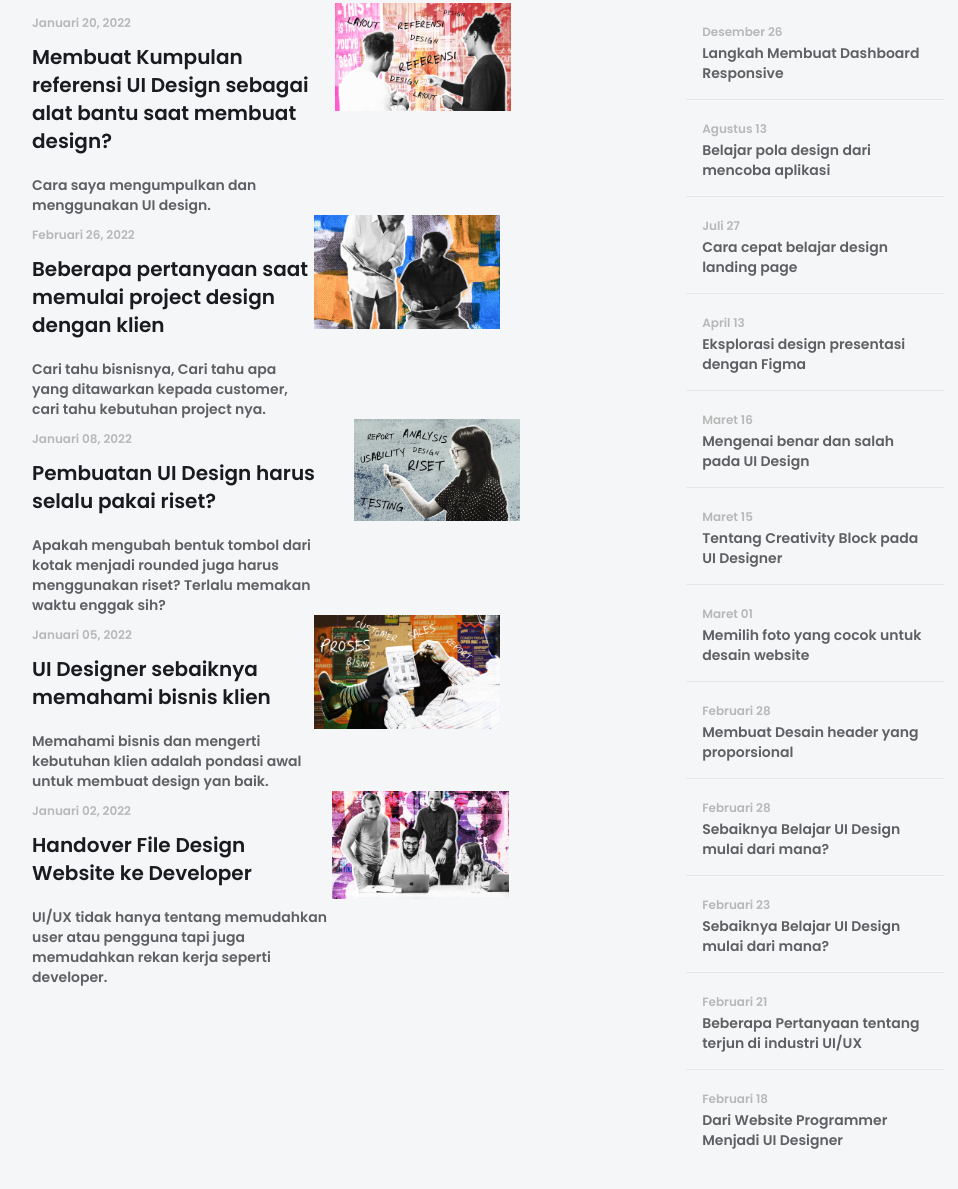
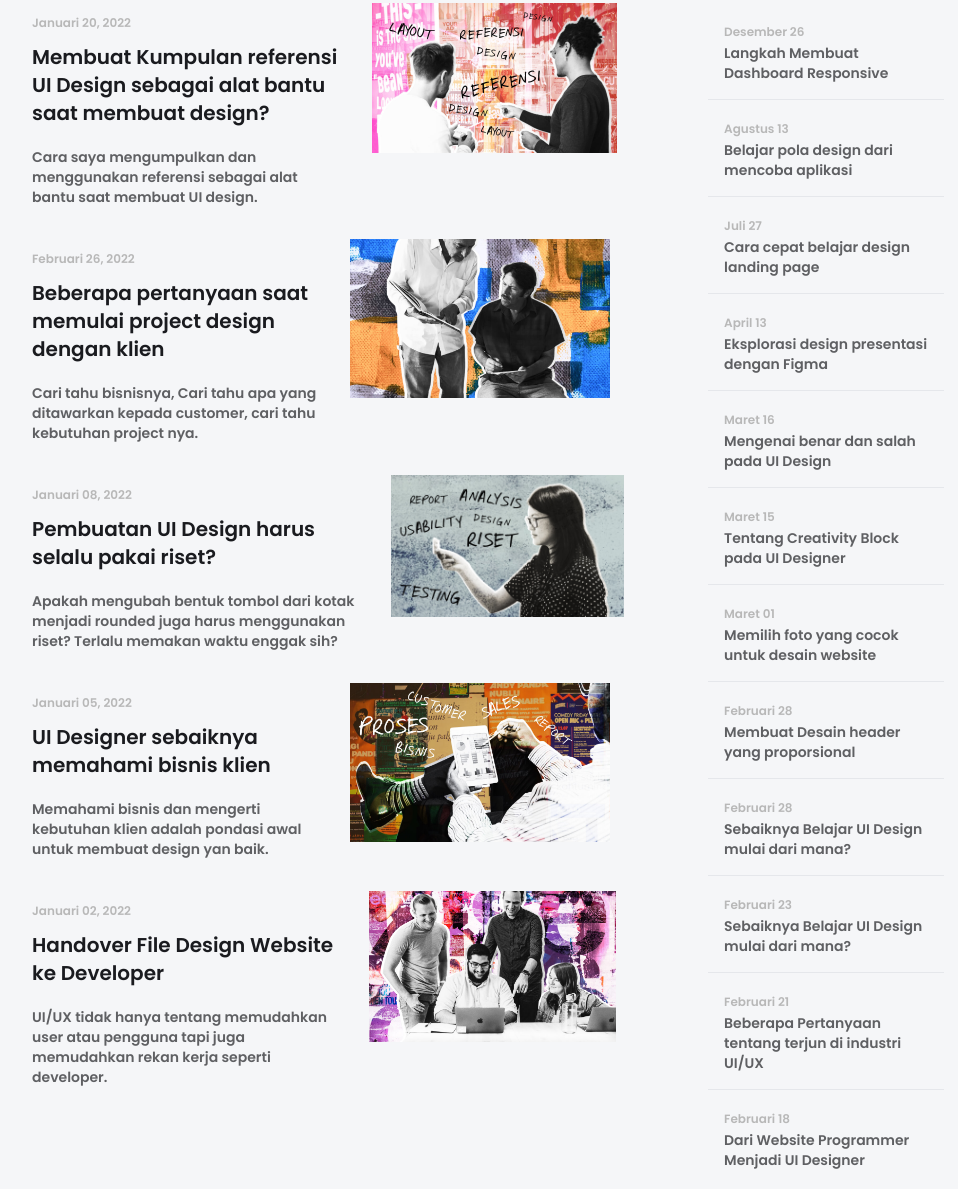
Before and after one commit to romeiro-bru/blog, a website: page src/index.html in a window 1280 px wide. Shown: the part 3385-4574 px from the top of the page, without its empty margins (152-1110 px from the left). Drawn offline with Linux system fonts and the light colour scheme.

Commit message:
Add breaking points

```diff
--- a/src/index.html
+++ b/src/index.html
@@ -237,58 +237,58 @@
 
       <ul>
         <li>
-          <article class="flex">
+          <article class="mb-8 md:flex">
             <div>
               <figcaption class="my-3 text-xs font-bold text-primary-base-lowest"><time datetime="2022-01-20">Januari 20, 2022</time></figcaption>
               <h3 class="mb-5 text-xl font-bold text-primary">Membuat Kumpulan referensi UI Design sebagai alat bantu saat membuat design?</h3>
-              <p class="text-sm font-bold text-primary-base-low">Cara saya mengumpulkan dan menggunakan UI design.</p>
+              <p class="text-sm font-bold text-primary-base-low">Cara saya mengumpulkan dan menggunakan referensi sebagai alat bantu saat membuat UI design.</p>
             </div>
-            <figure><img class="w-6/12" src="./assets/images/thumb_article21.png" alt="men discussing ideas"></figure>
+            <figure><img class="ml-8 w-8/12" src="./assets/images/thumb_article21.png" alt="men discussing ideas"></figure>
           </article>
         </li>
         <li>
-          <article class="flex">
+          <article class="mb-8 md:flex">
             <div>
               <figcaption class="my-3 text-xs font-bold text-primary-base-lowest"><time datetime="2022-02-26">Februari 26, 2022</time></figcaption>
               <h3 class="mb-5 text-xl font-bold text-primary">Beberapa pertanyaan saat memulai project design dengan klien</h3>
               <p class="text-sm font-bold text-primary-base-low">Cari tahu bisnisnya, Cari tahu apa yang ditawarkan kepada customer, cari tahu kebutuhan project nya.</p>
             </div>
-              <figure><img class="w-6/12" src="./assets/images/thumb_article25.png" alt="man showing information from a book"></figure>
+              <figure><img class="ml-8 w-8/12" src="./assets/images/thumb_article25.png" alt="man showing information from a book"></figure>
           </article>
         </li>
         <li>
-          <article class="flex">
+          <article class="mb-8 md:flex">
             <div>
               <figcaption class="my-3 text-xs font-bold text-primary-base-lowest"><time datetime="2022-08-01">Januari 08, 2022</time></figcaption>
               <h3 class="mb-5 text-xl font-bold text-primary">Pembuatan UI Design harus selalu pakai riset?</h3>
               <p class="text-sm font-bold text-primary-base-low">Apakah mengubah bentuk tombol dari kotak menjadi rounded juga harus menggunakan riset? Terlalu memakan waktu enggak sih?</p>
             </div>
-              <figure><img class="w-6/12" src="./assets/images/thumb_article19.png" alt="woman removing sticky note"></figure>
+              <figure><img class="ml-8 w-8/12" src="./assets/images/thumb_article19.png" alt="woman removing sticky note"></figure>
           </article>
         </li>
         <li>
-          <article class="flex">
+          <article class="mb-8 md:flex">
             <div>
               <figcaption class="my-3 text-xs font-bold text-primary-base-lowest"><time datetime="2022-01-05">Januari 05, 2022</time></figcaption>
               <h3 class="mb-5 text-xl font-bold text-primary">UI Designer sebaiknya memahami bisnis klien</h3>
               <p class="text-sm font-bold text-primary-base-low">Memahami bisnis dan mengerti kebutuhan klien adalah pondasi awal untuk membuat design yan baik.</p>
             </div>
-              <figure><img class="w-6/12" src="./assets/images/thumb_article18.png" alt="man analyzing charts on tablet"></figure>
+              <figure><img class="ml-8 w-8/12" src="./assets/images/thumb_article18.png" alt="man analyzing charts on tablet"></figure>
           </article>
         </li>
         <li>
-          <article class="flex">
+          <article class="mb-8 md:flex">
             <div>
               <figcaption class="my-3 text-xs font-bold text-primary-base-lowest"><time datetime="2022-02-01">Januari 02, 2022</time></figcaption>
               <h3 class="mb-5 text-xl font-bold text-primary">Handover File Design Website ke Developer</h3>
               <p class="text-sm font-bold text-primary-base-low">UI/UX tidak hanya tentang memudahkan user atau pengguna tapi juga memudahkan rekan kerja seperti developer.</p>
           </div>
-            <figure><img class="w-6/12" src="./assets/images/thumb_article17.png" alt="group of people looking at notebook"></figure>
+            <figure><img class="ml-8 w-8/12" src="./assets/images/thumb_article17.png" alt="group of people looking at notebook"></figure>
           </article>
         </li>
       </ul>
     </div>
-      <aside class="w-10/12">
+      <aside class="md:w-9/12">
         <h2 class="mb-8 font-bold text-primary-base-lowest">ARSIP 2021</h2>
         <ul class="divide-y">
           <li class="p-4">
```
Also changed, not shown: dist/output.css.
